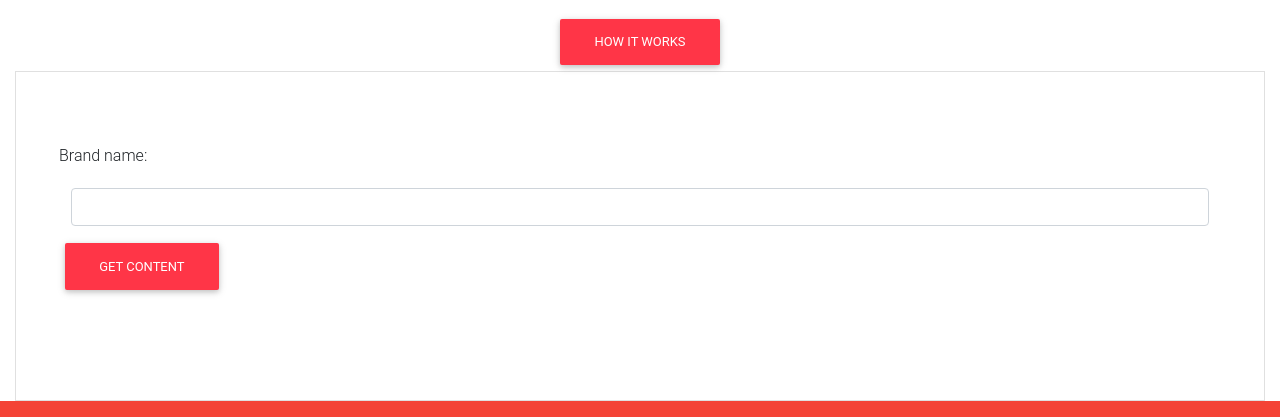
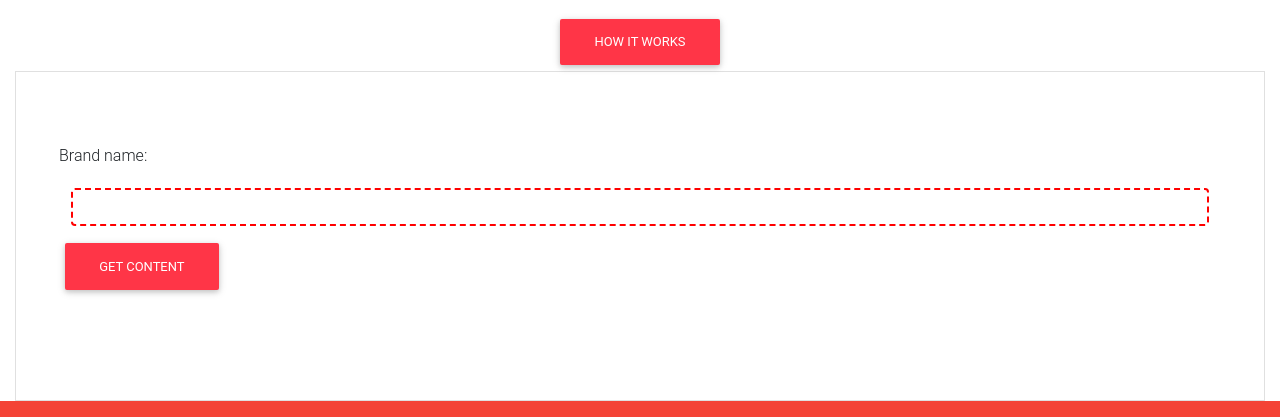
Before and after one commit to AgnesNM/CleanTweak, a website: page public/index.html in a window 1280 px wide. Shown: the part 161-578 px from the top of the page. Drawn offline with nearby package versions, Linux system fonts and the light colour scheme.

Commit message:
add form input validation via css

```diff
--- a/public/index.html
+++ b/public/index.html
@@ -71,17 +71,20 @@
 					</div>
 				</div>
 			</div>
+
 			<div class="brandData" id="userform">
 				<div class="text-center border border-light p-5">
 					<p class="h4 mb-4"></p>
 					<div class="form-row mb-4">
-						<label data-error="wrong" data-success="right" for="brandName">Brand name:</label> <input class="form-control" id="brandName" required="" type="text"><br>
+						<label data-error="wrong" data-success="right" for="brandName">Brand name:</label>
+						<input class="form-control" id="brandName" type="text" required><br>
 						<!-- <label data-error="wrong" data-success="right" for="pubMonth">Month and Year of Publication:</label> -->
 						 <!-- <input class="form-control" id="pubMonth" placeholder="yyyy-mm" required="" type="month"> -->
 						 <!-- <label data-error="wrong" data-success="right" for="contentType">Content Type:</label> -->
 						 <!-- <input class="form-control mb-4" id="contentType" required="" type="text"><br> -->
 						 <button class="btn btn-danger" id="collate" name="button" type="submit">GET CONTENT</button>
 					</div>
+
 					<div class="container-fluid" id="display-container">
 						<div class="row d-flex" id="display">
 							<div class="text-center d-flex justify-content-center">
--- a/public/styles.css
+++ b/public/styles.css
@@ -21,6 +21,14 @@ input{
   text-align: center;
   align-items: center;
 }
+input:invalid:required {
+  border: 2px dashed red;
+}
+
+input:valid {
+  border: 2px solid black;
+}
+
 #plan{
   text-align: center;
 }
```
Also changed, not shown: public/scripts4.js (+4 -5 lines).
